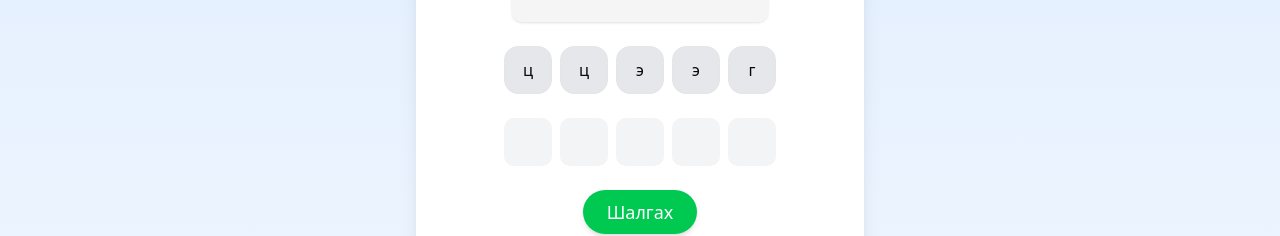
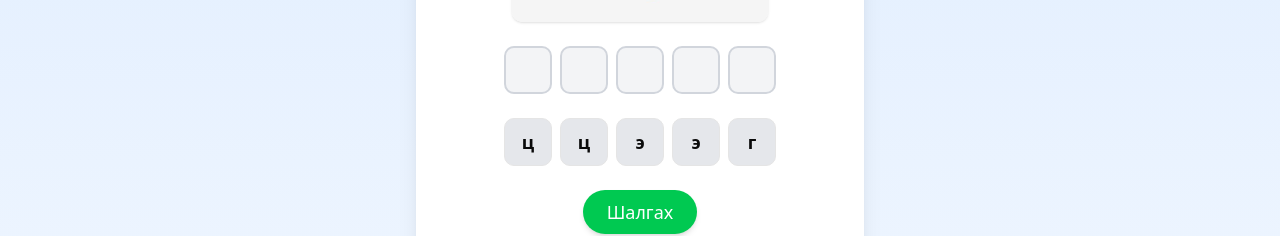
Before and after one commit to Merkzadok/PineQuestz, a Next.js app in the folder client/: page /main/wordSentence in a window 1280 px wide. Shown: the part 509-745 px from the top of the page. Built offline with nearby package versions, Linux system fonts and the light colour scheme.

Commit message:
drag-drop-letters

```diff
--- a/client/package.json
+++ b/client/package.json
@@ -9,6 +9,7 @@
     "lint": "eslint"
   },
   "dependencies": {
+    "@dnd-kit/core": "^6.3.1",
     "@google-cloud/text-to-speech": "^6.3.0",
     "@radix-ui/react-separator": "^1.1.7",
     "@radix-ui/react-slot": "^1.2.3",
--- a/client/src/app/main/wordSentence/components/WordCard.tsx
+++ b/client/src/app/main/wordSentence/components/WordCard.tsx
@@ -1,54 +1,114 @@
 "use client";
 
-import { useState, useEffect } from "react";
+import { useState } from "react";
 import { WordData } from "../utils/data";
+import {
+  DndContext,
+  useDraggable,
+  useDroppable,
+  DragEndEvent,
+} from "@dnd-kit/core";
 
 interface WordCardProps {
   wordData: WordData;
   onNext: (correct: boolean) => void;
 }
 
+// Draggable letter
+const DraggableLetter = ({ id, letter }: { id: string; letter: string }) => {
+  const { attributes, listeners, setNodeRef, transform, isDragging } =
+    useDraggable({ id });
+
+  const style = {
+    transform: transform
+      ? `translate3d(${transform.x}px, ${transform.y}px, 0)`
+      : undefined,
+  };
+
+  return (
+    <div
+      ref={setNodeRef}
+      style={style}
+      {...listeners}
+      {...attributes}
+      className={`w-12 h-12 flex items-center justify-center rounded-lg border font-bold text-lg cursor-grab transition ${
+        isDragging
+          ? "bg-yellow-300 scale-110 shadow-lg"
+          : "bg-gray-200 hover:bg-gray-300"
+      }`}
+    >
+      {letter}
+    </div>
+  );
+};
+
+// Droppable slot
+const DroppableSlot = ({
+  id,
+  children,
+}: {
+  id: string;
+  children: React.ReactNode;
+}) => {
+  const { setNodeRef, isOver } = useDroppable({ id });
+
+  return (
+    <div
+      ref={setNodeRef}
+      className={`w-12 h-12 flex items-center justify-center rounded-lg border-2 font-bold text-xl transition ${
+        isOver ? "bg-green-200 border-green-500" : "bg-gray-100 border-gray-300"
+      }`}
+    >
+      {children}
+    </div>
+  );
+};
+
 const WordCard: React.FC<WordCardProps> = ({ wordData, onNext }) => {
-  const [userLetters, setUserLetters] = useState<(string | null)[]>(
+  const [slots, setSlots] = useState<(string | null)[]>(
     Array(wordData.word.length).fill(null)
   );
+  const [pool, setPool] = useState(wordData.letters);
   const [isCorrect, setIsCorrect] = useState<boolean | null>(null);
-  const [popIndex, setPopIndex] = useState<number | null>(null);
 
-  useEffect(() => {
-    if (popIndex !== null) {
-      const timer = setTimeout(() => setPopIndex(null), 200);
-      return () => clearTimeout(timer);
-    }
-  }, [popIndex]);
+const handleDragEnd = (event: DragEndEvent) => {
+  const { over, active } = event;
+  if (over) {
+    const letterId = active.id as string; // жишээ: "A-0"
+    const letter = letterId.split("-")[0]; // зөвхөн "A" гэх мэт
 
-  const toggleLetter = (letter: string) => {
-    const newLetters = [...userLetters];
+    if (typeof over.id === "string" && over.id.startsWith("slot-")) {
+      const slotIdx = parseInt(over.id.replace("slot-", ""), 10);
 
-    // давхар letter-ийг зөв тохиолдолд зөв байрлалд нэмэх
-    const firstEmpty = newLetters.indexOf(null);
-    if (firstEmpty !== -1) {
-      newLetters[firstEmpty] = letter;
-      setPopIndex(firstEmpty);
-    } else {
-      // Letter-ийг арилгах (undo)
-      const removeIdx = newLetters.indexOf(letter);
-      if (removeIdx !== -1) newLetters[removeIdx] = null;
+      if (!isNaN(slotIdx)) {
+        const newSlots = [...slots];
+
+        // өмнө нь энэ slot-д байсан үсгийг pool руу буцаана
+        if (newSlots[slotIdx]) {
+          setPool((prev) => [...prev, newSlots[slotIdx]!]);
         }
 
-    setUserLetters(newLetters);
+        // slot-д шинэ үсэг байрлуулна
+        newSlots[slotIdx] = letter;
+        setSlots(newSlots);
+
+        // pool-с тухайн unique ID-г арилгана
+        setPool((prev) => prev.filter((l, idx) => `${l}-${idx}` !== letterId));
+      }
+    }
+  }
 };
 
   const checkAnswer = () => {
-    const correct = userLetters.join("") === wordData.word;
-    setIsCorrect(correct);
+    const answer = slots.join("");
+    setIsCorrect(answer === wordData.word);
   };
 
   const handleNext = () => {
     onNext(isCorrect === true);
-    setUserLetters(Array(wordData.word.length).fill(null));
+    setSlots(Array(wordData.word.length).fill(null));
+    setPool(wordData.letters);
     setIsCorrect(null);
-    setPopIndex(null);
   };
 
   return (
@@ -58,52 +118,31 @@ const WordCard: React.FC<WordCardProps> = ({ wordData, onNext }) => {
         <img
           src={wordData.image}
           alt={wordData.word}
-
           className="w-64 h-64 object-contain rounded-lg mb-6 shadow"
         />
       )}
 
-      {/* Letters Buttons */}
-      <div className="flex flex-wrap justify-center gap-2 mb-6">
-        {wordData.letters.map((letter, idx) => {
-          const selectedIdx = userLetters.indexOf(letter);
-          let bg = "bg-gray-200 hover:bg-gray-300";
-
-          // зөв дарагдсан бол ногоон
-          if (selectedIdx !== -1 && letter === wordData.word[selectedIdx]) bg = "bg-green-400 text-white";
-
-          return (
-            <button
-              key={idx}
-              onClick={() => toggleLetter(letter)}
-              className={`w-12 h-12 flex items-center justify-center border rounded-xl font-medium transition-colors ${bg}`}
-            >
+      <DndContext onDragEnd={handleDragEnd}>
+        {/* Slots */}
+        <div className="flex gap-2 mb-6">
+          {slots.map((letter, idx) => (
+            <DroppableSlot key={idx} id={`slot-${idx}`}>
               {letter}
-            </button>
-          );
-        })}
+            </DroppableSlot>
+          ))}
         </div>
 
-      {/* Selected Letters Display */}
-      <div className="text-center mb-6 flex flex-wrap justify-center gap-2">
-        {userLetters.map((letter, idx) => {
-          let bg = "bg-gray-100 text-gray-700";
-          if (letter) {
-            bg = letter === wordData.word[idx] ? "bg-green-200 text-green-800" : "bg-red-200 text-red-800";
-          }
-
-          return (
-            <span
-              key={idx}
-              className={`w-12 h-12 flex items-center justify-center text-2xl font-bold rounded-lg transition-all duration-200 transform ${
-                popIndex === idx ? "scale-125" : "scale-100"
-              } ${bg}`}
-            >
-              {letter || ""}
-            </span>
-          );
-        })}
+        {/* Pool Letters */}
+        <div className="flex flex-wrap gap-2 mb-6 justify-center">
+          {pool.map((letter, idx) => (
+            <DraggableLetter
+              key={`${letter}-${idx}`}
+              id={letter + "-" + idx}
+              letter={letter}
+            />
+          ))}
         </div>
+      </DndContext>
 
       {/* Buttons */}
       <div className="flex gap-4">
@@ -115,7 +154,6 @@ const WordCard: React.FC<WordCardProps> = ({ wordData, onNext }) => {
             Шалгах
           </button>
         )}
-
         {isCorrect !== null && (
           <button
             onClick={handleNext}
@@ -125,6 +163,17 @@ const WordCard: React.FC<WordCardProps> = ({ wordData, onNext }) => {
           </button>
         )}
       </div>
+
+      {/* Result */}
+      {isCorrect !== null && (
+        <p
+          className={`mt-4 text-xl font-bold ${
+            isCorrect ? "text-green-600" : "text-red-600"
+          }`}
+        >
+          {isCorrect ? "Зөв байна! 🎉" : "Буруу байна 😅"}
+        </p>
+      )}
     </div>
   );
 };
--- a/client/src/app/main/wordSentence/utils/data.ts
+++ b/client/src/app/main/wordSentence/utils/data.ts
@@ -19,22 +19,25 @@ export const words: {
   letters: string[];
   image: string;
 }[] = [
-  { id: "1", word: "сүх", letters: shuffleArray(["с", "ү", "х"]), image: "/images/axe.avif" },
-  { id: "2", word: "ном", letters: shuffleArray(["н", "о", "м"]), image: "/images/book.jpeg" },
-  { id: "3", word: "морь", letters: shuffleArray(["м", "о", "р", "ь"]), image: "/images/horse.jpg" },
-  { id: "4", word: "сар", letters: shuffleArray(["с", "а", "р"]), image: "/images/moon.jpg" },
-  { id: "5", word: "шоо", letters: shuffleArray(["ш", "о", "о"]), image: "/images/cube.jpeg" },
-  { id: "6", word: "хавар", letters: shuffleArray(["х", "а", "в", "а", "р"]), image: "/images/spring.webp" },
-  { id: "7", word: "хүүхэд", letters: shuffleArray(["х", "ү", "ү", "х", "э", "д"]), image: "/images/child.webp" },
-  { id: "8", word: "хөлөг", letters: shuffleArray(["х", "ө", "л", "ө", "г"]), image: "/images/ship.jpeg" },
-  { id: "9", word: "үхэр", letters: shuffleArray(["ү", "х", "э", "р"]), image: "/images/cow.webp" },
-  { id: "10", word: "цэцэг", letters: shuffleArray(["ц", "э", "ц", "э", "г"]), image: "/images/flower.jpg" },
-  { id: "11", word: "цоож", letters: shuffleArray(["ц", "о", "о", "ж"]), image: "/images/lock.png" },
-  { id: "12", word: "загас", letters: shuffleArray(["з", "а", "г", "а", "с"]), image: "/images/fish.png" },
-  { id: "13", word: "үзэг", letters: shuffleArray(["ү", "з", "э", "г"]), image: "/images/pen.jpg" },
-  { id: "14", word: "зоос", letters: shuffleArray(["з", "о", "о", "с"]), image: "/images/coin.jpg" },
-  { id: "15", word: "дээл", letters: shuffleArray(["д", "э", "э", "л"]), image: "/images/deel.webp" },
-  { id: "16", word: "зүү", letters: shuffleArray(["з", "ү", "ү"]), image: "/images/needle.png" },
-  { id: "17", word: "жудо", letters: shuffleArray(["ж", "у", "д", "о"]), image: "/images/judo.avif" },
-  { id: "18", word: "төгрөг", letters: shuffleArray(["т", "ө", "г", "р", "ө", "г"]), image: "/images/tugrug.png" },
-];
+  { id: "1", word: "сүх", letters: (["с", "ү", "х"]), image: "/images/axe.avif" },
+  { id: "2", word: "ном", letters: (["н", "о", "м"]), image: "/images/book.jpeg" },
+  { id: "3", word: "морь", letters: (["м", "о", "р", "ь"]), image: "/images/horse.jpg" },
+  { id: "4", word: "сар", letters: (["с", "а", "р"]), image: "/images/moon.jpg" },
+  { id: "5", word: "шоо", letters: (["ш", "о", "о"]), image: "/images/cube.jpeg" },
+  { id: "6", word: "хавар", letters: (["х", "а", "в", "а", "р"]), image: "/images/spring.webp" },
+  { id: "7", word: "хүүхэд", letters: (["х", "ү", "ү", "х", "э", "д"]), image: "/images/child.webp" },
+  { id: "8", word: "хөлөг", letters: (["х", "ө", "л", "ө", "г"]), image: "/images/ship.jpeg" },
+  { id: "9", word: "үхэр", letters: (["ү", "х", "э", "р"]), image: "/images/cow.webp" },
+  { id: "10", word: "цэцэг", letters: (["ц", "э", "ц", "э", "г"]), image: "/images/flower.jpg" },
+  { id: "11", word: "цоож", letters: (["ц", "о", "о", "ж"]), image: "/images/lock.png" },
+  { id: "12", word: "загас", letters: (["з", "а", "г", "а", "с"]), image: "/images/fish.png" },
+  { id: "13", word: "үзэг", letters: (["ү", "з", "э", "г"]), image: "/images/pen.jpg" },
+  { id: "14", word: "зоос", letters: (["з", "о", "о", "с"]), image: "/images/coin.jpg" },
+  { id: "15", word: "дээл", letters: (["д", "э", "э", "л"]), image: "/images/deel.webp" },
+  { id: "16", word: "зүү", letters: (["з", "ү", "ү"]), image: "/images/needle.png" },
+  { id: "17", word: "жудо", letters: (["ж", "у", "д", "о"]), image: "/images/judo.avif" },
+  { id: "18", word: "төгрөг", letters: (["т", "ө", "г", "р", "ө", "г"]), image: "/images/tugrug.png" },
+].map(w => ({
+  ...w,
+  letters: shuffleArray(w.letters),
+}));;
```
Also changed, not shown: 1 other file (tests, documents, lock files or other folders). Lines whose indentation alone changed are shown as unchanged.
